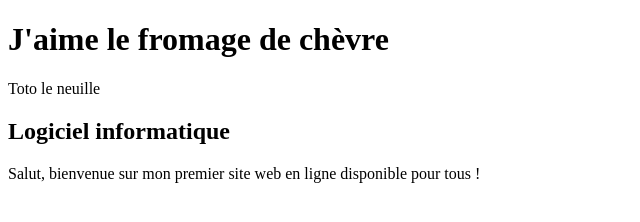
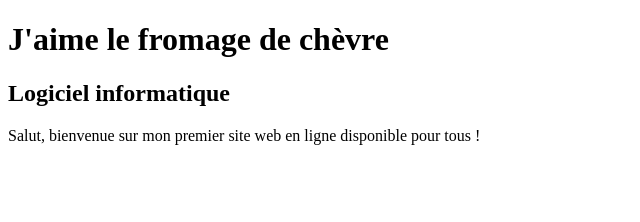
Before and after one commit to SamuelMercier-Raymond/siteb, a plain HTML site: page index.html in a window 1280 px wide. Shown: the whole page, without its empty margins (0-640 px from the left). Drawn offline with Linux system fonts and the light colour scheme.

Commit message:
Troisième test

```diff
--- a/index.html
+++ b/index.html
@@ -7,7 +7,6 @@
 </head>
 <body>
   <h1>J'aime le fromage de chèvre</h1>
-  Toto le neuille
   <h2>Logiciel informatique</h2>
   Salut, bienvenue sur mon premier site web en ligne disponible pour tous !
 </body>
```
